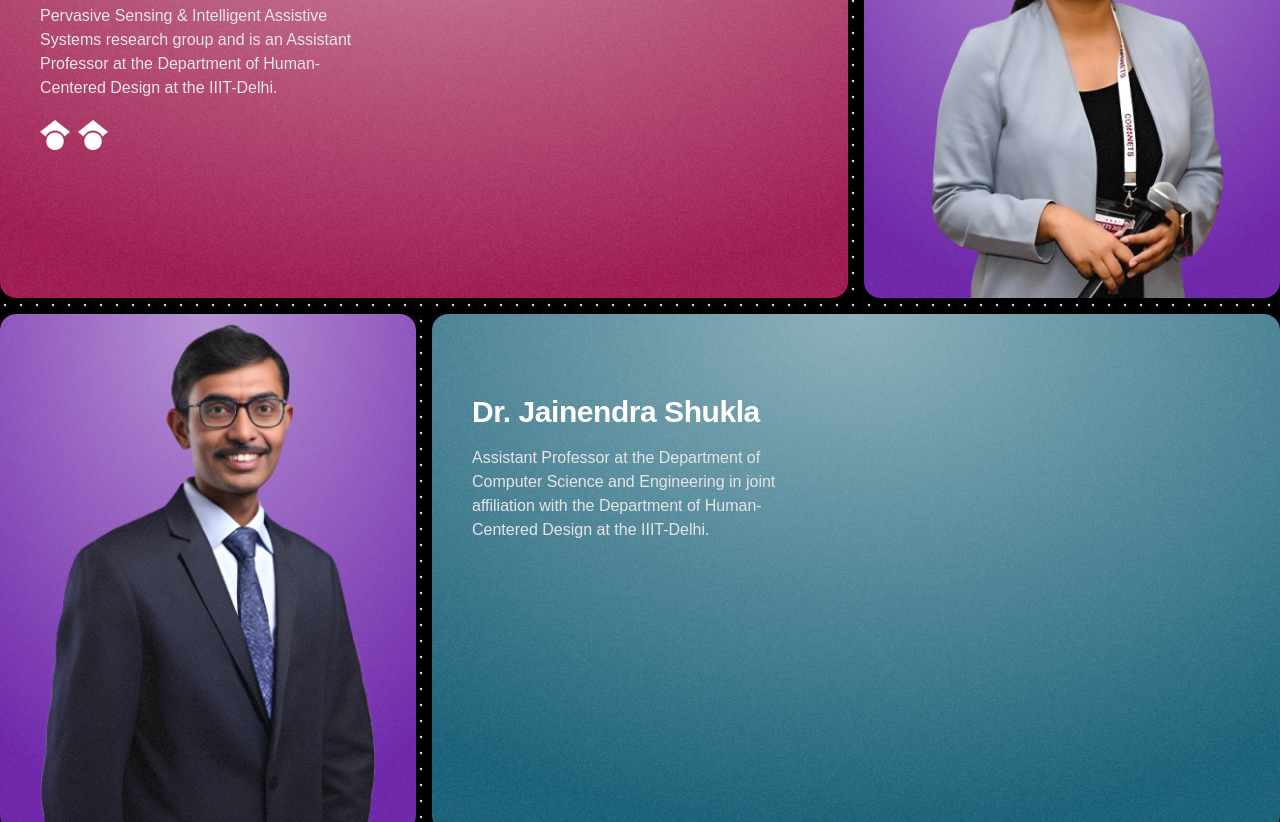
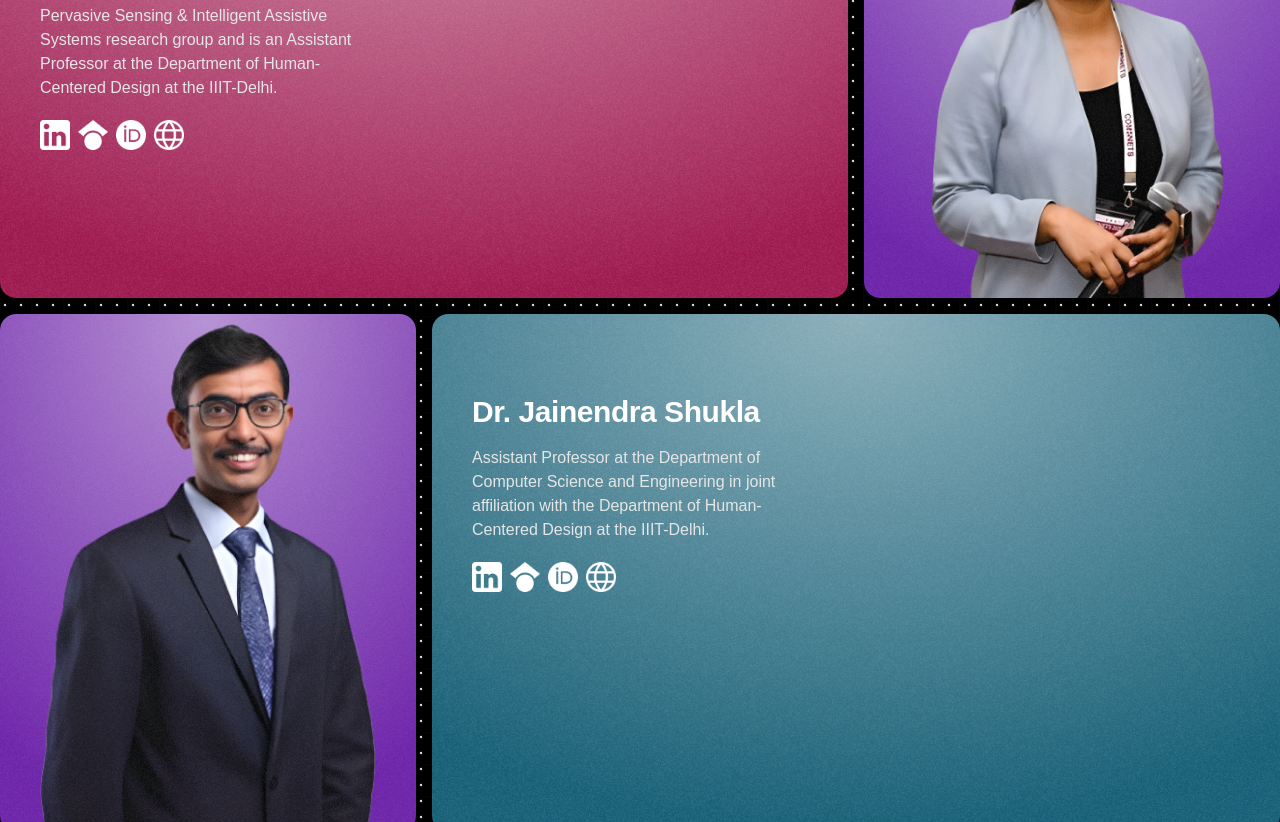
Before and after one commit to kintsugi-programmer/PerSIsst-Lab, a Next.js app in the folder v4/: page /About/Professor in a window 1280 px wide. Shown: the part 580-1402 px from the top of the page. Built offline with nearby package versions, Linux system fonts and the light colour scheme.

Commit message:
professors links v4 done

```diff
--- a/v4/src/app/About/Professor/page.tsx
+++ b/v4/src/app/About/Professor/page.tsx
@@ -178,24 +178,42 @@ const WobbleCardDemo= () =>  {
           className="absolute -right-4 lg:-right-[40%] grayscale filter -bottom-10 object-contain rounded-2xl"
         /> */}
         <div className="flex py-5 justify-left space-x-2">
-        <Link href="/" style={{ pointerEvents: 'auto' }}>
+        <Link href="https://www.linkedin.com/in/pragma-kar-9419143a/" style={{ pointerEvents: 'auto' }}>
+        <Image
+            src="/images/icons/ln.png"
+            height="50"
+            width="30"
+            className="object-cover group-hover/card:shadow-xl"
+            alt="thumbnail"
+          />
+        </Link>
 
+        <Link href="https://scholar.google.com/citations?user=WSX1ovsAAAAJ&hl=en" style={{ pointerEvents: 'auto' }}>
         <Image
             src="/images/icons/gs.png"
             height="50"
             width="30"
-            className=""
+            className="object-cover group-hover/card:shadow-xl"
             alt="thumbnail"
           />
         </Link>
 
-        <Link href="/" style={{ pointerEvents: 'auto' }}>
-
+        <Link href="https://iiitd.irins.org/profile/554054" style={{ pointerEvents: 'auto' }}>
         <Image
-            src="/images/icons/gs.png"
+            src="/images/icons/id.png"
             height="50"
             width="30"
-            className=""
+            className="object-cover group-hover/card:shadow-xl"
+            alt="thumbnail"
+          />
+        </Link>
+
+        <Link href="https://www.iiitd.ac.in/pragma" style={{ pointerEvents: 'auto' }}>
+        <Image
+            src="/images/icons/web.png"
+            height="50"
+            width="30"
+            className="object-cover group-hover/card:shadow-xl"
             alt="thumbnail"
           />
         </Link>
@@ -225,14 +243,57 @@ const WobbleCardDemo= () =>  {
         containerClassName="col-span-1 lg:col-span-2 h-full bg-cyan-800 min-h-[500px] lg:min-h-[300px]"
         className=""
       >
-        {/* added padding py-20 .its forced */}
-        <div className="max-w-xs py-20">
+        {/* added padding pt-20 .its forced */}
+        <div className="max-w-xs pt-20">
           <h2 className="text-left text-balance text-base md:text-xl lg:text-3xl font-semibold tracking-[-0.015em] text-white">
           Dr. Jainendra Shukla
           </h2>
           <p className="mt-4 text-left  text-base/6 text-neutral-200">
 Assistant Professor at the Department of Computer Science and Engineering in joint affiliation with the Department of Human-Centered Design at the IIIT-Delhi.
           </p>
+        </div>
+
+        <div className="flex py-5 justify-left space-x-2">
+        <Link href="https://www.linkedin.com/in/jainendrashukla/" style={{ pointerEvents: 'auto' }}>
+        <Image
+            src="/images/icons/ln.png"
+            height="50"
+            width="30"
+            className="object-cover group-hover/card:shadow-xl"
+            alt="thumbnail"
+          />
+        </Link>
+
+        <Link href="https://scholar.google.es/citations?user=QCZleNQAAAAJ&hl=en" style={{ pointerEvents: 'auto' }}>
+        <Image
+            src="/images/icons/gs.png"
+            height="50"
+            width="30"
+            className="object-cover group-hover/card:shadow-xl"
+            alt="thumbnail"
+          />
+        </Link>
+
+        <Link href="https://iiitd.irins.org/profile/105062" style={{ pointerEvents: 'auto' }}>
+        <Image
+            src="/images/icons/id.png"
+            height="50"
+            width="30"
+            className="object-cover group-hover/card:shadow-xl"
+            alt="thumbnail"
+          />
+        </Link>
+
+        <Link href="https://www.iiitd.ac.in/jainendra" style={{ pointerEvents: 'auto' }}>
+        <Image
+            src="/images/icons/web.png"
+            height="50"
+            width="30"
+            className="object-cover group-hover/card:shadow-xl"
+            alt="thumbnail"
+          />
+        </Link>
+
         </div>
         {/* <Image
           src="/linear.webp"
```
